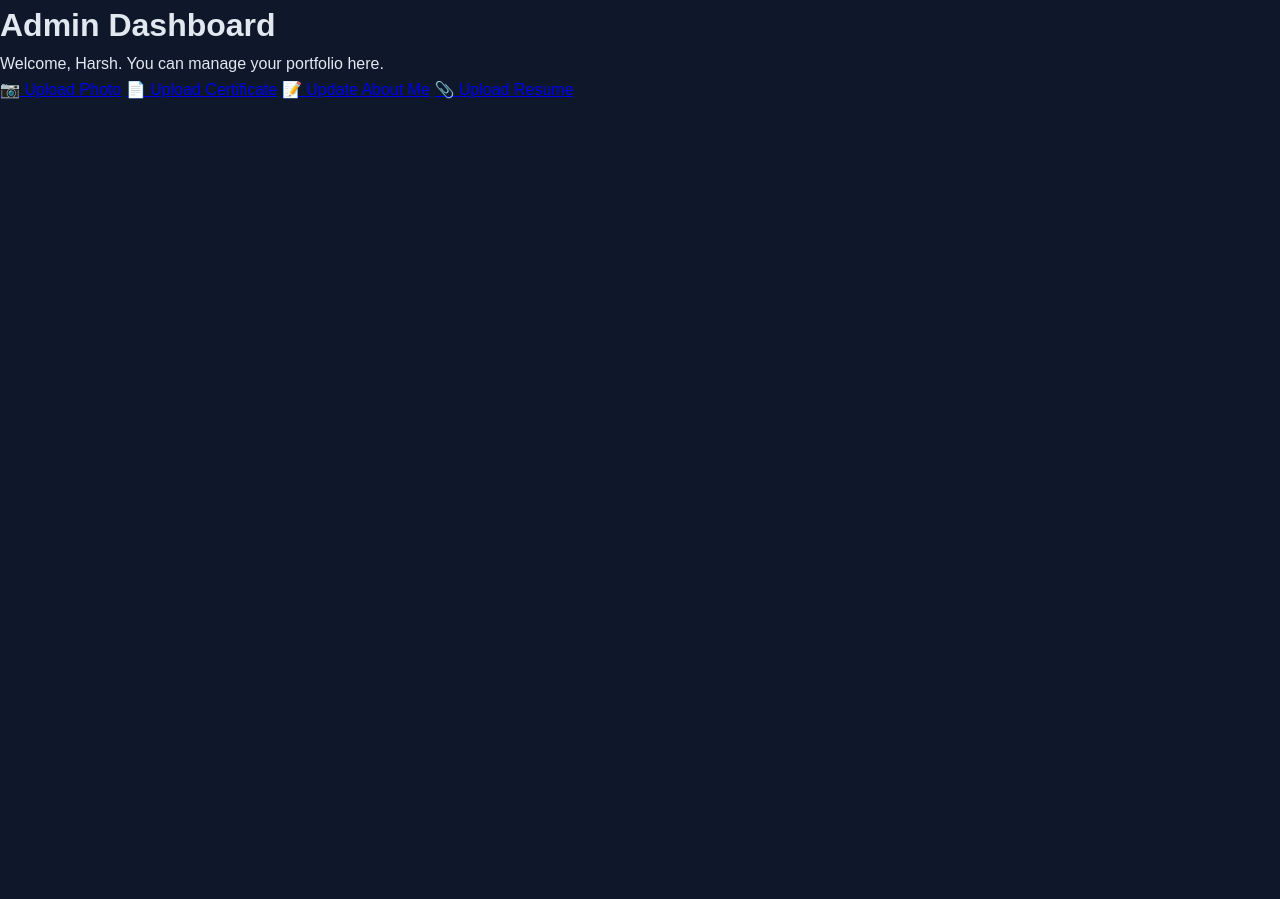
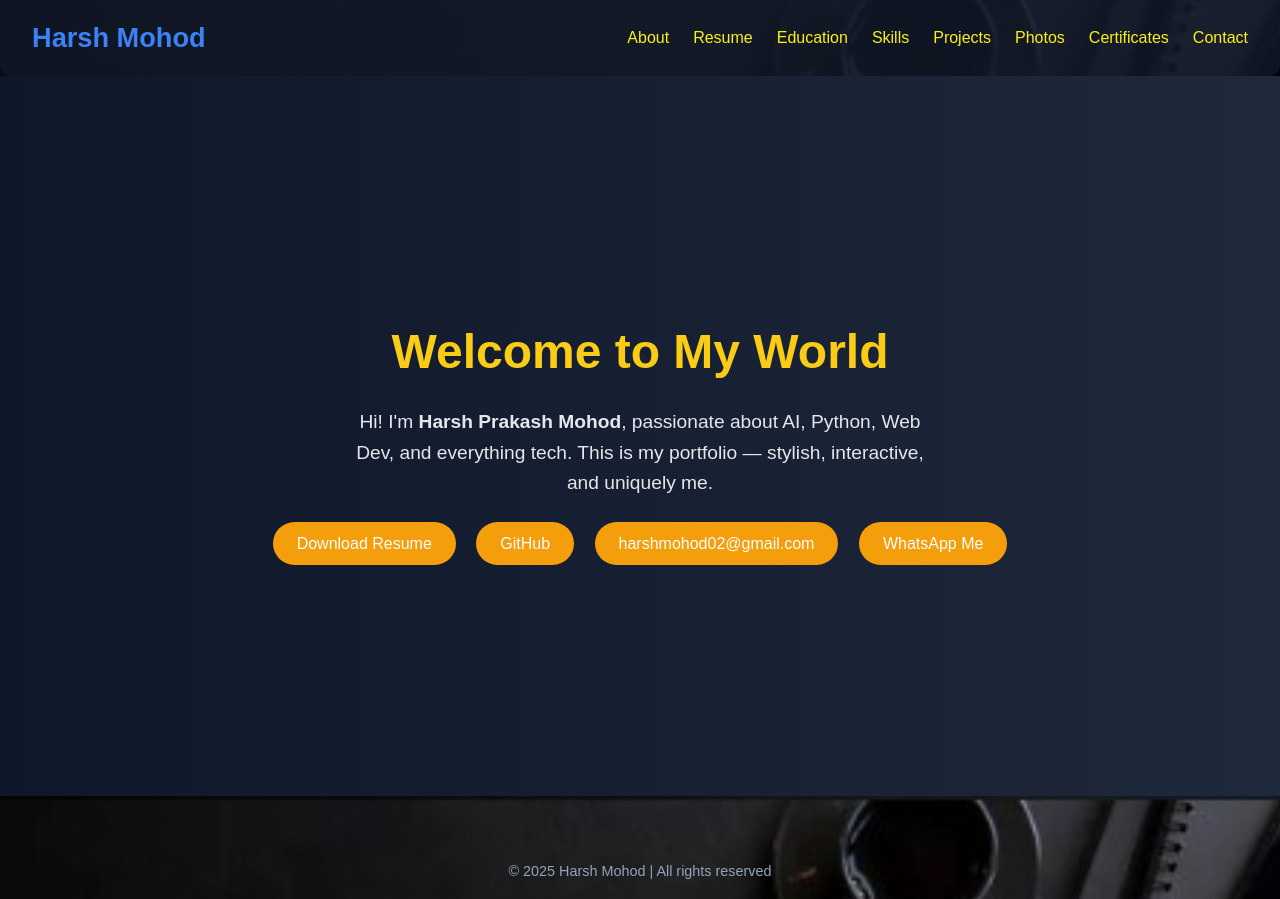
Before and after one commit to Harshmohod/portfolio_website, a plain HTML site: page index.html in a window 1280 px wide. Before the commit the page ends 800 px from the top, so only its background shows below. Drawn offline with Linux system fonts and the light colour scheme; files that its build step writes are made by us from their sources.

Commit message:
Deploy portfolio

```diff
--- a/index.html
+++ b/index.html
@@ -2,30 +2,86 @@
 <html lang="en">
   <head>
     <meta charset="UTF-8" />
-    <title>Admin Dashboard - Harsh Portfolio</title>
+    <title>Harsh Mohod - Portfolio</title>
     <meta name="viewport" content="width=device-width, initial-scale=1.0" />
-    <link rel="stylesheet" href="./admin.css" />
+    <link rel="stylesheet" href="css/style.css" />
+    <style>
+      .hero {
+        display: flex;
+        flex-direction: column;
+        align-items: center;
+        justify-content: center;
+        padding: 5rem 2rem;
+        text-align: center;
+        background: linear-gradient(to right, #0f172a, #1e293b);
+        color: white;
+      }
+
+      .hero h1 {
+        font-size: 3rem;
+        margin-bottom: 1rem;
+        color: #facc15;
+      }
+
+      .hero p {
+        font-size: 1.2rem;
+        max-width: 600px;
+        margin-bottom: 2rem;
+      }
+
+      .hero .buttons a {
+        margin: 0.5rem;
+        padding: 0.8rem 1.5rem;
+        border-radius: 999px;
+        text-decoration: none;
+        color: #fff;
+        background-color: #f59e0b;
+        transition: background-color 0.3s ease;
+      }
+
+      .hero .buttons a:hover {
+        background-color: #d97706;
+      }
+
+      .footer {
+        text-align: center;
+        margin-top: 3rem;
+        padding: 1rem;
+        font-size: 0.9rem;
+        color: #94a3b8;
+      }
+    </style>
   </head>
   <body>
-    <div class="admin-header">
-      <h1>Admin Dashboard</h1>
-      <p>Welcome, Harsh. You can manage your portfolio here.</p>
+    <div class="navbar">
+      <h1>Harsh Mohod</h1>
+      <ul>
+        <li><a href="aboutme.html">About</a></li>
+        <li><a href="resume.html">Resume</a></li>
+        <li><a href="education.html">Education</a></li>
+        <li><a href="skills.html">Skills</a></li>
+        <li><a href="project.html">Projects</a></li>
+        <li><a href="photos.html">Photos</a></li>
+        <li><a href="certificate.html">Certificates</a></li>
+        <li><a href="contact.html">Contact</a></li>
+      </ul>
     </div>
 
-    <div class="admin-container">
-      <a href="upload_photo.html">📷 Upload Photo</a>
-      <a href="upload_certificate.html">📄 Upload Certificate</a>
-      <a href="update_aboutme.html">📝 Update About Me</a>
-      <a href="upload_resume.html">📎 Upload Resume</a>
-      <!-- Optional future admin tools -->
-    </div>
+    <section class="hero">
+      <h1>Welcome to My World</h1>
+      <p>
+        Hi! I'm <strong>Harsh Prakash Mohod</strong>, passionate about AI,
+        Python, Web Dev, and everything tech. This is my portfolio — stylish,
+        interactive, and uniquely me.
+      </p>
+      <div class="buttons">
+        <a href="/Resume.pdf" download>Download Resume</a>
+        <a href="https://github.com/harshmohod" target="_blank">GitHub</a>
+        <a href="mailto:harshmohod02@gmail.com">harshmohod02@gmail.com</a>
+        <a href="https://wa.me/8421013993" target="_blank">WhatsApp Me</a>
+      </div>
+    </section>
 
-    <!-- Firebase SDKs -->
-    <script src="https://www.gstatic.com/firebasejs/10.12.2/firebase-app.js"></script>
-    <script src="https://www.gstatic.com/firebasejs/10.12.2/firebase-auth.js"></script>
-    <script src="https://www.gstatic.com/firebasejs/10.12.2/firebase-firestore.js"></script>
-    <script src="https://www.gstatic.com/firebasejs/10.12.2/firebase-storage.js"></script>
-    <script src="../firebase.js" defer></script>
-    <script src="../admin.js" defer></script>
+    <div class="footer">&copy; 2025 Harsh Mohod | All rights reserved</div>
   </body>
 </html>
```
Also changed, not shown: login.html (deleted, +0 -119 lines).
